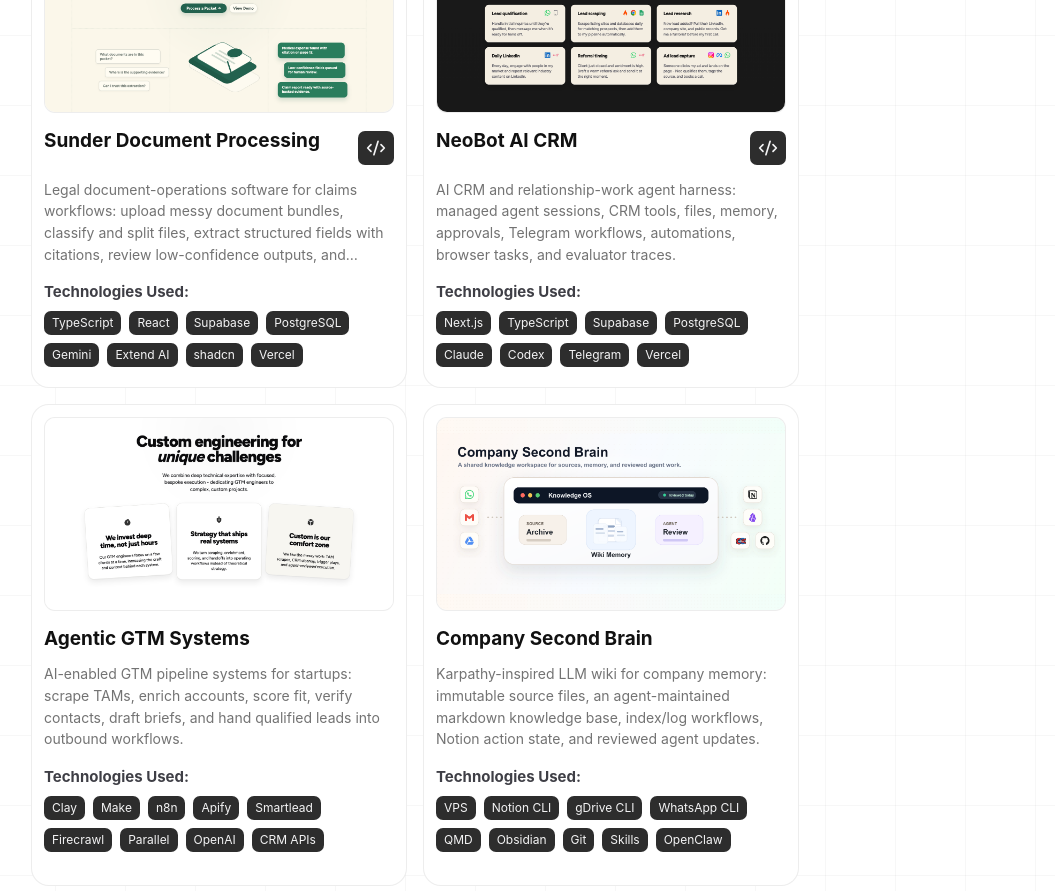
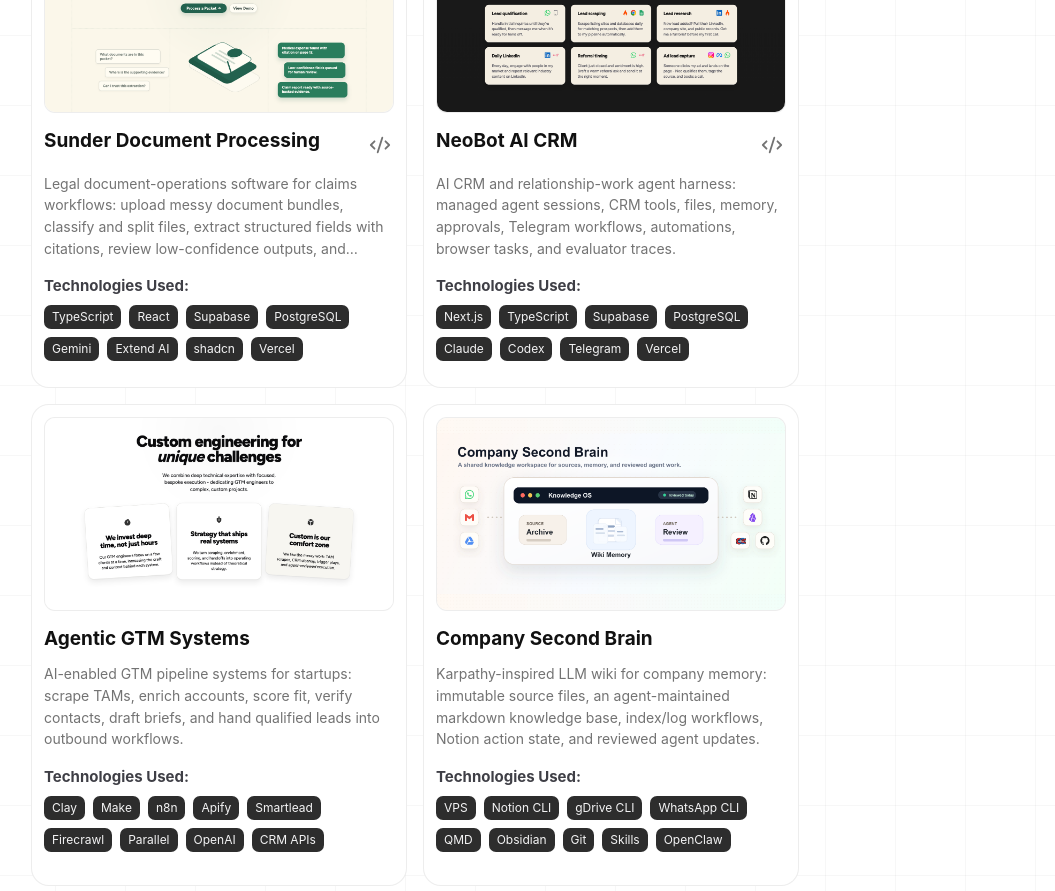
Before and after one commit to Sethzy/seth-portfolio, a Next.js app: page / in a window 1280 px wide. Shown: the part 1180-2071 px from the top of the page, without its empty margins (225-1280 px from the left). Built offline with nearby package versions, Linux system fonts and the light colour scheme.

Commit message:
fix: refine project link icons

```diff
--- a/app/globals.css
+++ b/app/globals.css
@@ -679,21 +679,29 @@
 .project-links {
   display: flex;
   flex: 0 0 auto;
-  flex-wrap: wrap;
+  align-items: center;
   justify-content: flex-end;
-  gap: 6px;
+  gap: 14px;
 }
 
 .project-links a {
   display: inline-flex;
+  width: 28px;
+  height: 28px;
   align-items: center;
-  gap: 4px;
-  padding: 7px 8px;
-  border-radius: 7px;
-  background: var(--tag-bg);
-  color: var(--tag-text);
-  font-size: 12px;
+  justify-content: center;
+  padding: 0;
+  border: 0;
+  border-radius: 0;
+  background: transparent;
+  color: var(--subtle);
   line-height: 1;
+  transition: color 150ms ease-out, transform 150ms ease-out;
+}
+
+.project-links a:hover {
+  color: var(--text-strong);
+  transform: translateY(-1px);
 }
 
 .project-card p,
--- a/app/page.tsx
+++ b/app/page.tsx
@@ -87,7 +87,7 @@
 function ProjectLinkIcon({ label, href }: { label: string; href: string }) {
   const isGitHub = label.toLowerCase().includes("github") || href.includes("github.com");
 
-  return isGitHub ? <Code2 size={20} /> : <Globe2 size={20} />;
+  return isGitHub ? <Code2 size={22} /> : <Globe2 size={22} />;
 }
 
 async function ContributionGrid() {
```
